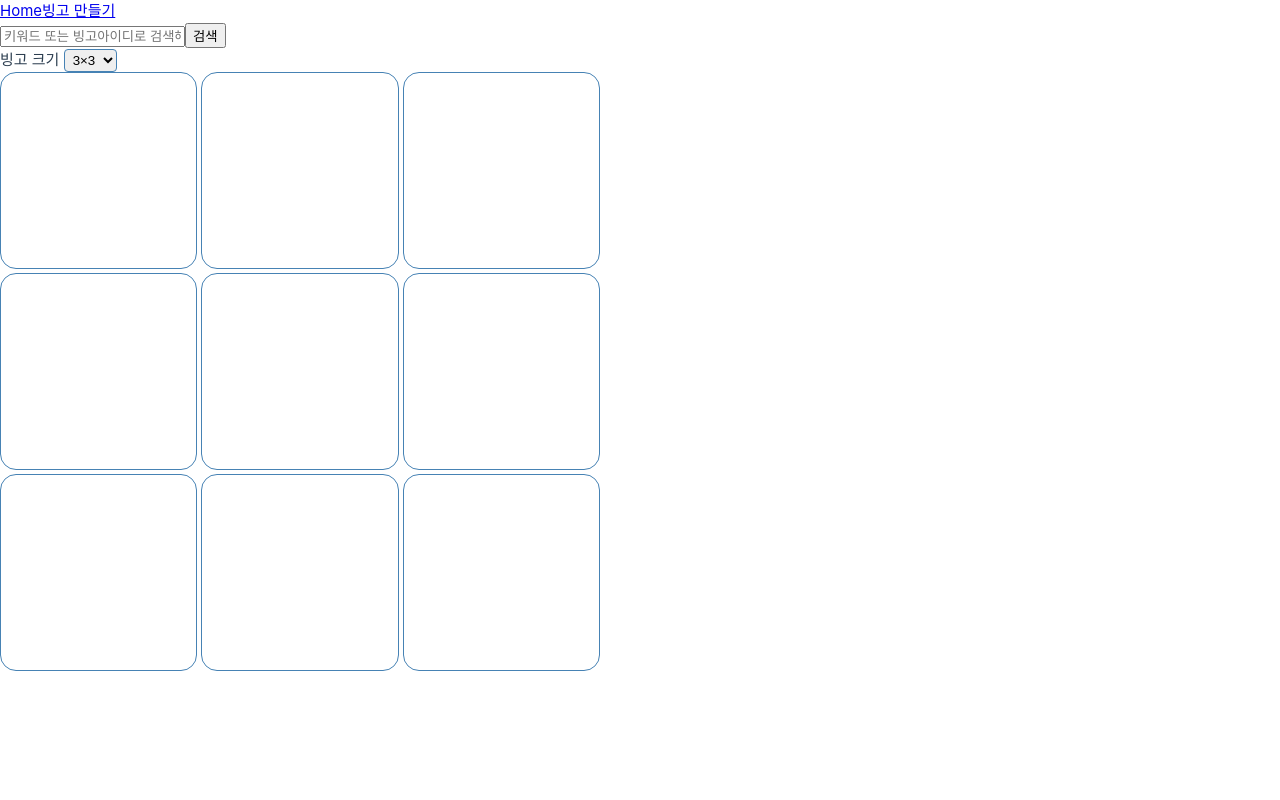
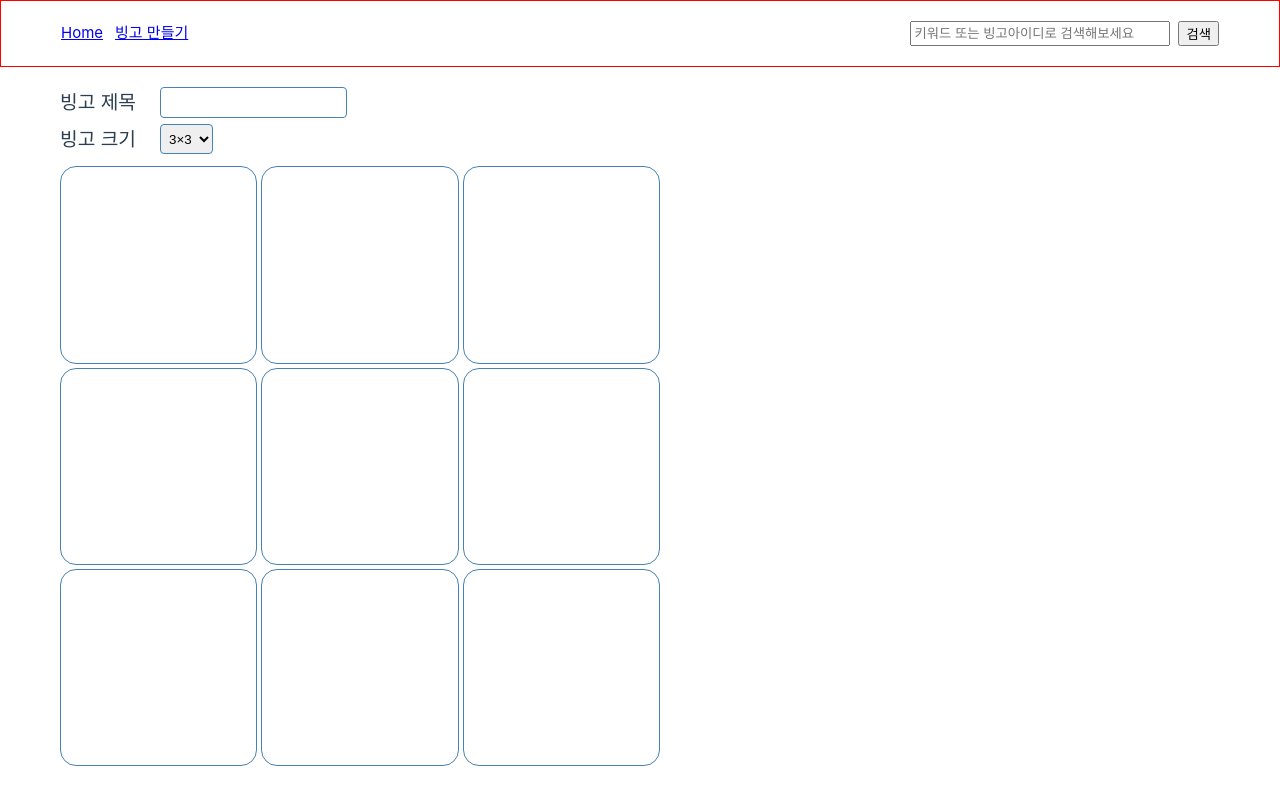
Before and after one commit to bundasse/bingoMaker, a Vue app: page /make in a window 1280 px wide. Built offline with nearby package versions, Linux system fonts and the light colour scheme; a web font is replaced by a local one.

Commit message:
020 내비게이션 세팅, 빙고 설정칸 추가

```diff
--- a/src/App.vue
+++ b/src/App.vue
@@ -4,25 +4,17 @@ import NavBar from '@/components/NavBar.vue';
 </script>
 
 <template>
-  <header>
+  <div class="bg">
     <div class="wrapper">
       <nav>
         <NavBar />
       </nav>
+      <div class="contents">
+        <RouterView />
+      </div>
     </div>
-  </header>
-
-  <RouterView />
+  </div>
 </template>
 
 <style scoped>
-header {
-  line-height: 1.5;
-  max-height: 100vh;
-}
-
-.logo {
-  display: block;
-  margin: 0 auto 2rem;
-}
 </style>
--- a/src/assets/base.css
+++ b/src/assets/base.css
@@ -146,3 +146,8 @@ body {
   -webkit-font-smoothing: antialiased;
   -moz-osx-font-smoothing: grayscale;
 }
+
+
+input[type=text]:focus{
+  outline: none;
+}
--- a/src/assets/main.css
+++ b/src/assets/main.css
@@ -1 +1,24 @@
 @import './base.css';
+
+.d-flex{
+    display: flex;
+}
+
+.bg{
+    background-color: cadetblue;
+}
+.wrapper{
+    width: 1280px;
+    min-height: 100vh;
+    height: 100%;
+    margin: 0 auto;
+    background-color: white
+}
+nav{
+    padding: 20px 60px;
+    border: 1px solid red;
+}
+
+.contents{
+    padding: 20px 60px;
+}
--- a/src/components/NavBar.vue
+++ b/src/components/NavBar.vue
@@ -18,12 +18,12 @@ onMounted(() => {
 </script>
 <template>
     <div class="d-flex">
-        <div class="navBox">
+        <div class="navBox d-flex">
             <RouterLink to="/">Home</RouterLink>
             <RouterLink to="/make">빙고 만들기</RouterLink>
         </div>
         <div class="searchBox d-flex">
-            <input type="text" placeholder="키워드 또는 빙고아이디로 검색해보세요" ref="txtSearch" @keyup.enter="search()">
+            <input type="text" placeholder="키워드 또는 빙고아이디로 검색해보세요" ref="txtSearch" @keyup.enter="search()" style="width:260px;">
             <button @click="search()">검색</button>
         </div>
     </div>
@@ -31,10 +31,11 @@ onMounted(() => {
 <style>
 .navBox{
     flex-grow: 1;
+    gap: 12px;
 }
 .searchBox{
-    width:300px;
+    width:320px;
     gap: 8px;
-
+    justify-content: end;
 }
 </style>
--- a/src/views/MakeBingo.vue
+++ b/src/views/MakeBingo.vue
@@ -18,13 +18,28 @@ import { computed, ref } from 'vue';
 </script>
 <template>
   <div>
-    <div>
+    <div class="bingoSetting d-flex">
+      <div class="bingoTitle d-flex">
+        <label for="title">
+          빙고 제목
+        </label>
+        <input type="text" name="" id="title">
+      </div>
+      <div class="bingoSize d-flex">
+        <label for="size">
           빙고 크기
+        </label>
+
         <select class="bingoSizeCombo" name="size" id="size" v-model="bingoSize">
           <option :value="3">3×3</option>
           <option :value="4">4×4</option>
           <option :value="5">5×5</option>
         </select>
+      </div>
+      <!-- <div class="bingoTag d-flex">
+        <label for="tag">태그</label>
+        <input type="text">
+      </div> -->
     </div>
     <div class="bingoArea" :style="`grid: repeat(${bingoSize}, 1fr) / repeat(${bingoSize}, 1fr);`">
       <div class="bingoCell" :style="`width: ${bingoWidth}px; height: ${bingoWidth}px;`" v-for="row in Math.pow(bingoSize,2)" :key="row">
@@ -35,13 +50,21 @@ import { computed, ref } from 'vue';
 </template>
 
 <style>
-@media (min-width: 1024px) {
-  .about {
-    min-height: 100vh;
-    display: flex;
-    align-items: center;
+.bingoSetting{
+  font-size: 1.2rem;
+  flex-direction: column;
+  gap: 6px;
+  margin-bottom: 12px;
 }
+.bingoSetting label{
+  width: 100px;
 }
+.bingoSetting input[type=text]{
+  border: 1px solid steelblue;
+  border-radius: 4px;
+  padding: 2px 4px;
+}
+
 .bingoSizeCombo{
   border:1px solid steelblue;
   border-radius: 4px;
```
Lines whose indentation alone changed are shown as unchanged.
